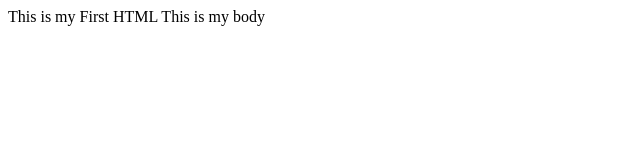
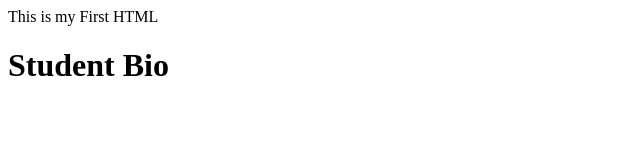
Before and after one commit to peulogio/First-HTML, a plain HTML site: page index.html in a window 1280 px wide. Shown: the whole page, without its empty margins (0-640 px from the left). Drawn offline with Linux system fonts and the light colour scheme.

Commit message:
UpdatedBody
added h1

```diff
--- a/index.html
+++ b/index.html
@@ -6,8 +6,14 @@
 
  <head>
      <meta charset="UTF-8">
-     <title> Activity 1: Nasic HTML Bio</title>
+     <title> Activity 1: Basic HTML Bio</title>
      This is my First HTML
  </head>
- <body> This is my body</body>
+
+ <body>
+     <header>
+         <h1>Student Bio</h1>
+     </header>
+ </body>
+
 </hmtl>
```
